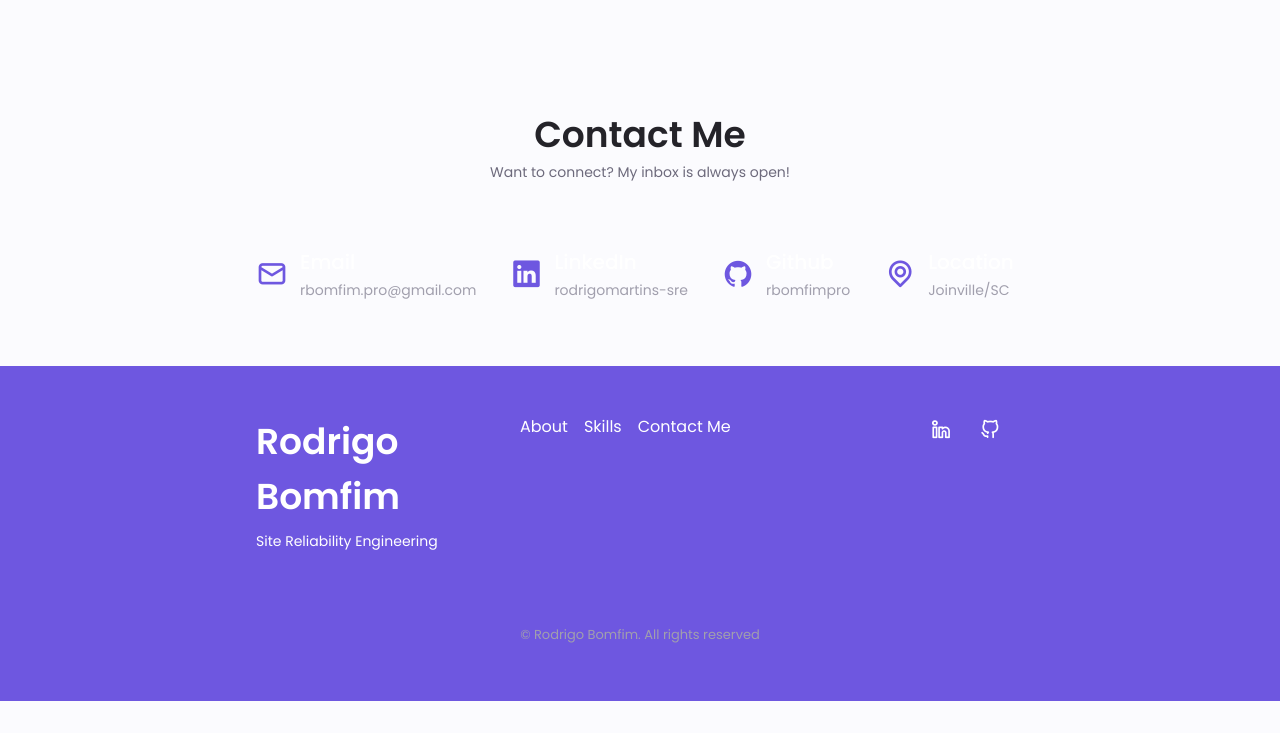
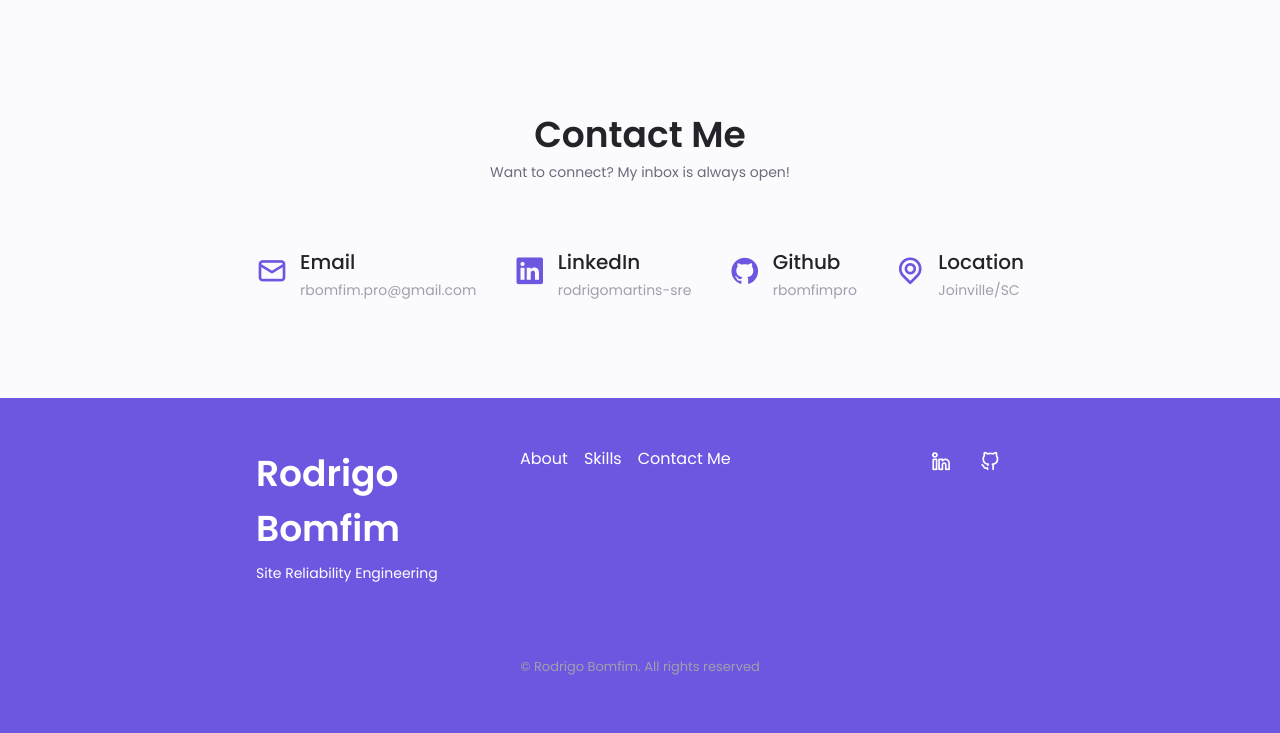
Before and after one commit to rbomfimpro/rbomfim.github.io, a plain HTML site: page index.html in a window 1280 px wide. Shown: the part 2198-2931 px from the top of the page. Before the commit the page ends 2899 px from the top, so only its background shows below. Drawn offline with nearby package versions, Linux system fonts and the light colour scheme.

Commit message:
fix: contact session css properties

```diff
--- a/assets/css/style.css
+++ b/assets/css/style.css
@@ -627,14 +627,17 @@ button {
 
 /* CONTACT ME  */
 .contact_container {
-  display: flex;
   row-gap: 3rem;
+  display: flex; /* adicionado pelo chatgpt */
+  flex-wrap: wrap; /* adicionado pelo chatgpt */
+  justify-content: space-between; /* adicionado pelo chatgpt */
 }
 
 .contact_info {
   display: flex;
-  margin-right: 10px;
-  align-items: center;
+  margin-bottom: var(--mb-2);
+  align-items: flex-start;
+  flex: 1; /* adicionado pelo chatgpt */
 }
 
 .contact_icon {
@@ -646,8 +649,6 @@ button {
 .contact_title {
   font-size: var(--h3-font-size);
   font-weight: var(--font-medium);
-  text-decoration: none;
-  color: white;
 }
 
 .contact_subtitle {
```
